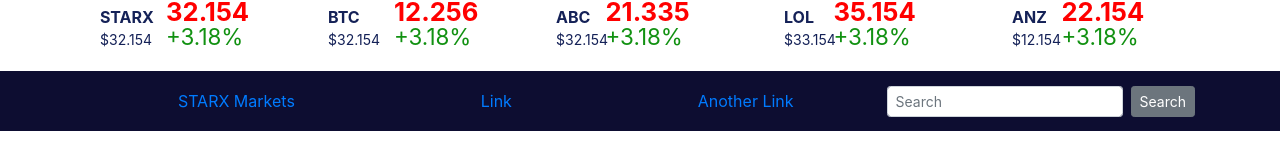
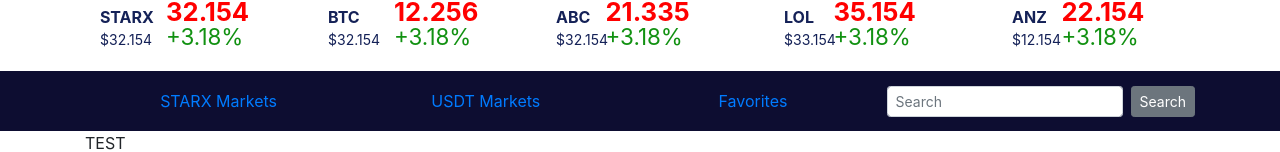
Before and after one commit to virgananta93/starxmarket, a Vue app: page /#/ in a window 1280 px wide. Shown: the part 977-1129 px from the top of the page. Before the commit the page ends 1108 px from the top, so only its background shows below. Built offline with nearby package versions, Linux system fonts and the light colour scheme; no server answers.

Commit message:
tabs-workin

```diff
--- a/src/components/StarxMarkets.vue
+++ b/src/components/StarxMarkets.vue
@@ -1,38 +1,49 @@
 <template>
-  <b-container fluid class="starxheader">
-    <b-container>
-      <b-nav fill>
-        <b-nav-item active>STARX Markets</b-nav-item>
-        <b-nav-item>Link</b-nav-item>
-        <b-nav-item>Another Link</b-nav-item>
-        <b-nav-form>
-          <b-form-input
-            size="sm"
-            class="mr-sm-2"
-            placeholder="Search"
-          ></b-form-input>
-          <b-button size="sm" class="my-2 my-sm-0" type="submit"
-            >Search</b-button
-          >
-        </b-nav-form>
-      </b-nav>
-    </b-container>
-  </b-container>
+  <div class="starlisting">
+    <TabNav
+      :tabs="['STARX Markets', 'USDT Markets', 'Favorites']"
+      :selected="selected"
+      @selected="setSelected"
+    >
+      <Tab :isSelected="selected === 'STARX Markets'">
+        TEST
+      </Tab>
+      <Tab :isSelected="selected === 'USDT Markets'">
+        TESTssad
+      </Tab>
+      <Tab :isSelected="selected === 'Favorites'">
+        ASDJAPSODJPASJ
+      </Tab>
+    </TabNav>
+  </div>
 </template>
 
 <script>
 import axios from "axios";
 import VueAxios from "vue-axios";
+import TabNav from "@/components/TabNav.vue";
+import Tab from "@/components/Tab.vue";
+
 import Vue from "vue";
 
 Vue.use(VueAxios, axios);
 
 export default {
   name: "StarxMarkets",
+  components: {
+    TabNav,
+    Tab,
+  },
   data() {
     return {
+      selected: "STARX Markets",
       vendors: [],
     };
+  },
+  methods: {
+    setSelected(tab) {
+      this.selected = tab;
+    },
   },
   mounted() {
     Vue.axios
@@ -57,8 +68,5 @@ export default {
 </script>
 
 <style lang="scss" scoped>
-.starxheader {
-  background-color: rgb(13, 13, 49);
-  padding: 10px 0;
-}
+
 </style>
--- /dev/null
+++ b/src/components/Tab.vue
@@ -0,0 +1,20 @@
+<!-- FOR TABS CONTET -->
+<template>
+    <div v-if="isSelected">
+        <slot></slot>
+    </div>
+</template>
+
+<script>
+export default {
+   name: "Tab",
+  props: {
+    isSelected: {
+      type: Boolean,
+    },
+  },
+};
+</script>
+
+<style lang="scss" scoped>
+</style>
--- /dev/null
+++ b/src/components/TabNav.vue
@@ -0,0 +1,61 @@
+<!-- FOR TABS CONTET -->
+<template>
+  <div>
+    <b-container fluid class="starxheader">
+      <b-container>
+        <ul class="nav nav-tab nav-justified">
+          <li class="nav-item" v-for="tab in tabs" :key="tab">
+            <a class="nav-link" :class="{ active: tab === selected }" @click="setTab(tab)" >
+              {{ tab }}
+            </a>
+          </li>
+
+          <b-nav-form>
+            <b-form-input
+              size="sm"
+              class="mr-sm-2"
+              placeholder="Search"
+            ></b-form-input>
+            <b-button size="sm" class="my-2 my-sm-0" type="submit"
+              >Search</b-button
+            >
+          </b-nav-form>
+        </ul>
+
+      </b-container>
+    </b-container>
+
+    <b-container>
+         <slot></slot>
+    </b-container>
+
+  </div>
+</template>
+
+<script>
+export default {
+     name: "TabNav",
+  props: {
+    tabs: {
+      type: Array,
+      required: true,
+    },
+    selected: {
+      type: String,
+      required: true,
+    },
+  },
+  methods: {
+    setTab(tab) {
+      this.$emit("selected", tab);
+    },
+  }
+};
+</script>
+
+<style lang="scss" scoped>
+.starxheader {
+  background-color: rgb(13, 13, 49);
+  padding: 10px 0;
+}
+</style>
```
